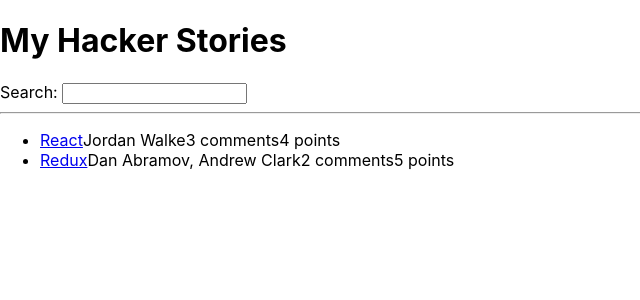
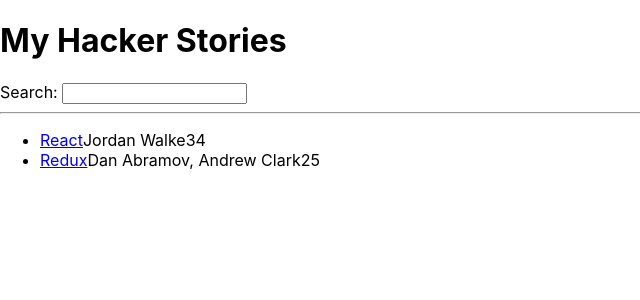
Before and after one commit to meriemayedi/my-website, a React (Create React App) app in the folder my-first-react-app/: page / in a window 1280 px wide. Shown: the top 300 px of the page, without its empty margins (0-640 px from the left). Built offline with nearby package versions, Linux system fonts and the light colour scheme.

Commit message:
W4 React Multiple Components - Final

```diff
--- a/my-first-react-app/src/App.js
+++ b/my-first-react-app/src/App.js
@@ -1,6 +1,6 @@
 import * as React from 'react';
 
-// List data (STEP 1)
+// Data (same as before)
 const list = [
   {
     title: "React",
@@ -20,24 +20,42 @@
   },
 ];
 
-// Component (STEPS 2-4)
+// 1. Extracted List Component
+function List() {
+  return (
+    <ul>
+      {list.map((item) => (
+        <li key={item.objectID}>
+          <span>
+            <a href={item.url}>{item.title}</a>
+          </span>
+          <span>{item.author}</span>
+          <span>{item.num_comments}</span>
+          <span>{item.points}</span>
+        </li>
+      ))}
+    </ul>
+  );
+}
+
+// 2. Extracted Search Component
+function Search() {
+  return (
+    <div>
+      <label htmlFor="search">Search: </label>
+      <input id="search" type="text" />
+    </div>
+  );
+}
+
+// 3. Main App Component
 function App() {
   return (
     <div>
       <h1>My Hacker Stories</h1>
-      <label htmlFor="search">Search: </label>
-      <input id="search" type="text" />
+      <Search />
       <hr />
-      <ul>
-        {list.map((item) => (
-          <li key={item.objectID}>
-            <span><a href={item.url}>{item.title}</a></span>
-            <span>{item.author}</span>
-            <span>{item.num_comments} comments</span>
-            <span>{item.points} points</span>
-          </li>
-        ))}
-      </ul>
+      <List />
     </div>
   );
 }
```
